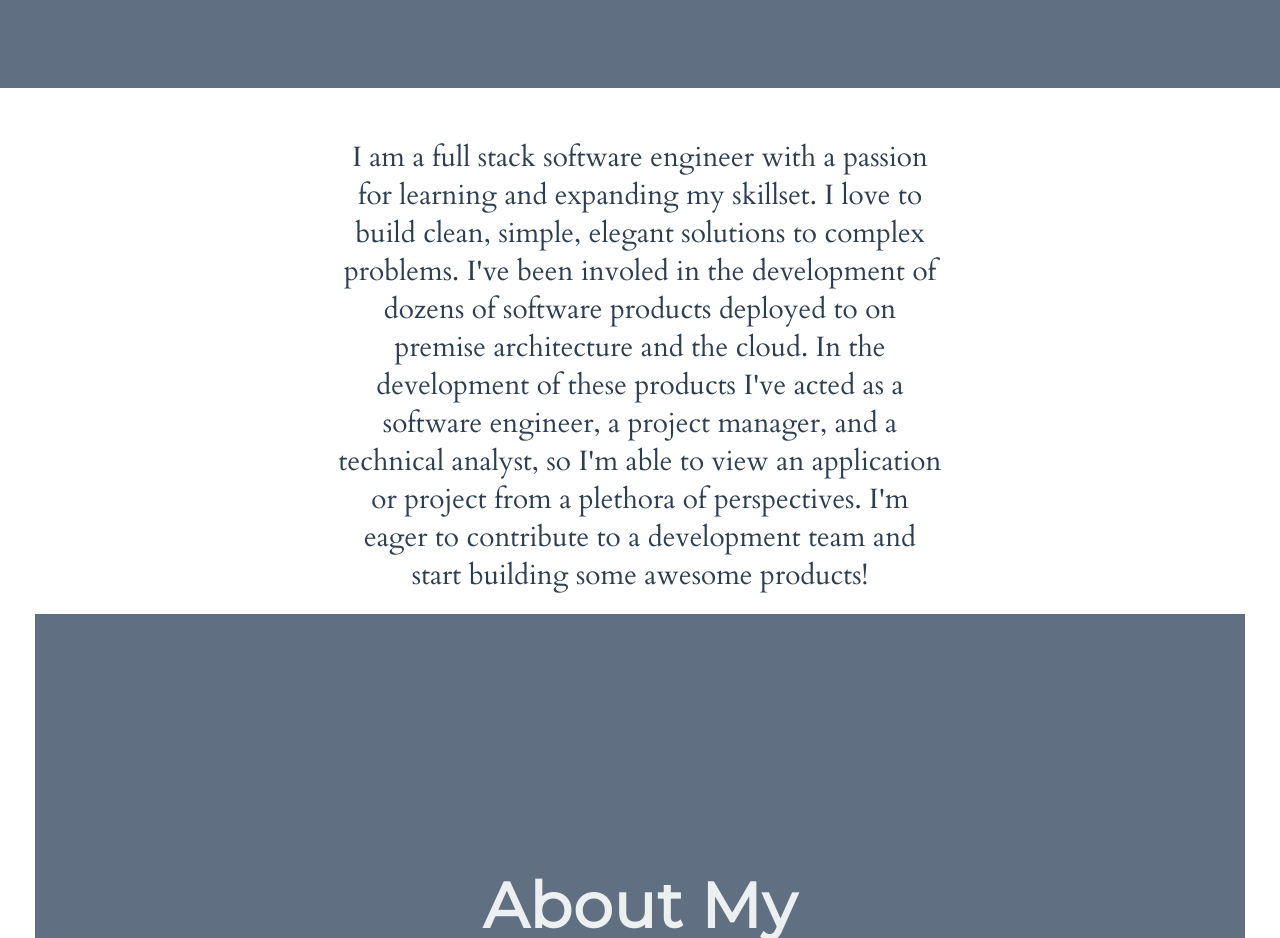
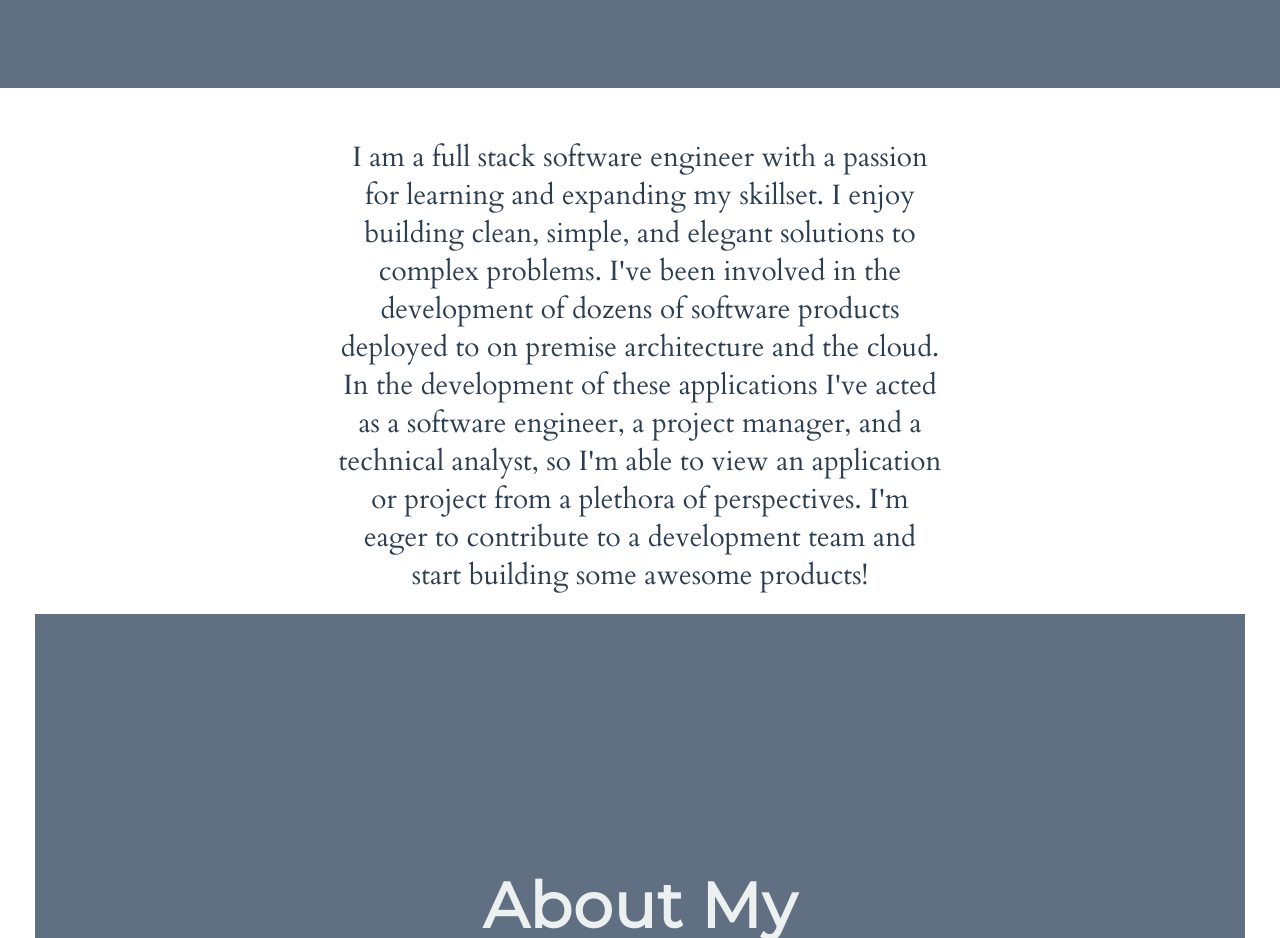
Before and after one commit to mitch292/portfolio, a React app: page index.html in a window 1280 px wide. Shown: the part 2180-3118 px from the top of the page. Built offline with nearby package versions, Linux system fonts and the light colour scheme.

Commit message:
fixed spelling mistake in my about me

```diff
--- a/index.html
+++ b/index.html
@@ -69,9 +69,9 @@
     <section class="section section--alignCentered section--description">
       <p class="color--darkgrey section__description">
         I am a full stack software engineer with a passion for learning and expanding my skillset.
-        I love to build clean, simple, elegant solutions to complex problems.
-        I've been involed in the development of dozens of software products deployed to
-        on premise architecture and the cloud. In the development of these products I've acted as
+        I enjoy building clean, simple, and elegant solutions to complex problems.
+        I've been involved in the development of dozens of software products deployed to
+        on premise architecture and the cloud. In the development of these applications I've acted as
         a software engineer, a project manager, and a technical analyst, so I'm able to view
         an application or project from a plethora of perspectives.  I'm eager to contribute to a development team and
         start building some awesome products!
```
